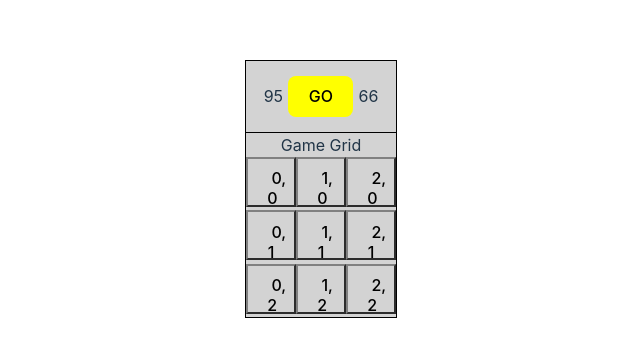
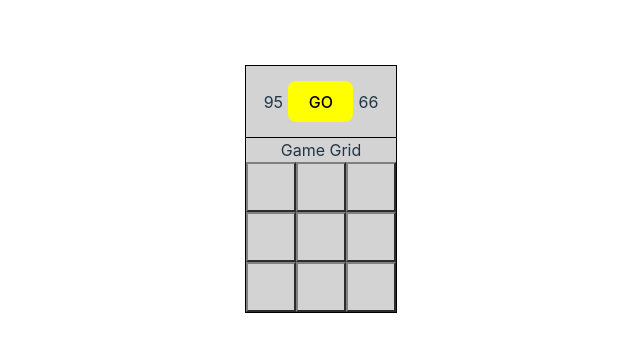
Before and after one commit to randymersch/vue-minesweeper, a Vue app: page / in a window 1280 px wide. Shown: the part 211-568 px from the top of the page, without its empty margins (319-959 px from the left). Built offline with nearby package versions, Linux system fonts and the light colour scheme.

Commit message:
events working, almost

```diff
--- a/src/App.vue
+++ b/src/App.vue
@@ -44,13 +44,26 @@ export default {
       ],
     ],
   }),
+  methods: {
+    tileClick(props) {
+      console.log('caught ya!');
+      console.log(props);
+
+      console.log('before');
+      console.log(this.gameState[props.x, props.y].isBomb);
+      this.gameState[props.x, props.y].isBomb = true;
+      console.log('after');
+      console.log(this.gameState[props.x, props.y].isBomb);
+
+    }
+  }
 };
 </script>
 
 <template>
   <div id="game">
     <MineHeader :gameState />
-    <MineTiles :gameState />
+    <MineTiles :gameState @tile-clicked="tileClick" />
   </div>
 </template>
 
--- a/src/components/MineTiles.vue
+++ b/src/components/MineTiles.vue
@@ -21,7 +21,7 @@ export default {
     <div id="GameGridRow" v-for="(xItem, x) in gameState">
       <span v-for="(yItem, y) in xItem">
         {{ console.log("Point: " + yItem.x + " " + yItem.y) }}
-        <Tile v-bind:x="yItem.x" v-bind:y="yItem.y" />
+        <Tile  v-bind:isBomb="yItem.isBomb"  v-bind:x="yItem.x" v-bind:y="yItem.y" :key="x + ',' + y"  @tile-clicked="$emit('tile-clicked',$event)" />
       </span>
     </div>
   </div>
--- a/src/components/Tile.vue
+++ b/src/components/Tile.vue
@@ -9,13 +9,18 @@ export default {
       type: Number,
       required: true,
     },
+    isBomb: {
+      type:Boolean,
+      default: false
+    }
   },
   data: () => ({}),
+  emits: ['tile-clicked']
 };
 </script>
 
 <template>
-  <button>&nbsp;{{ x }}, {{ y }}</button>
+  <button @click="$emit('tile-clicked', {x,y})">&nbsp;{{ isBomb ? 'B!' : '' }}</button>
 </template>
 
 <style scoped>
```
